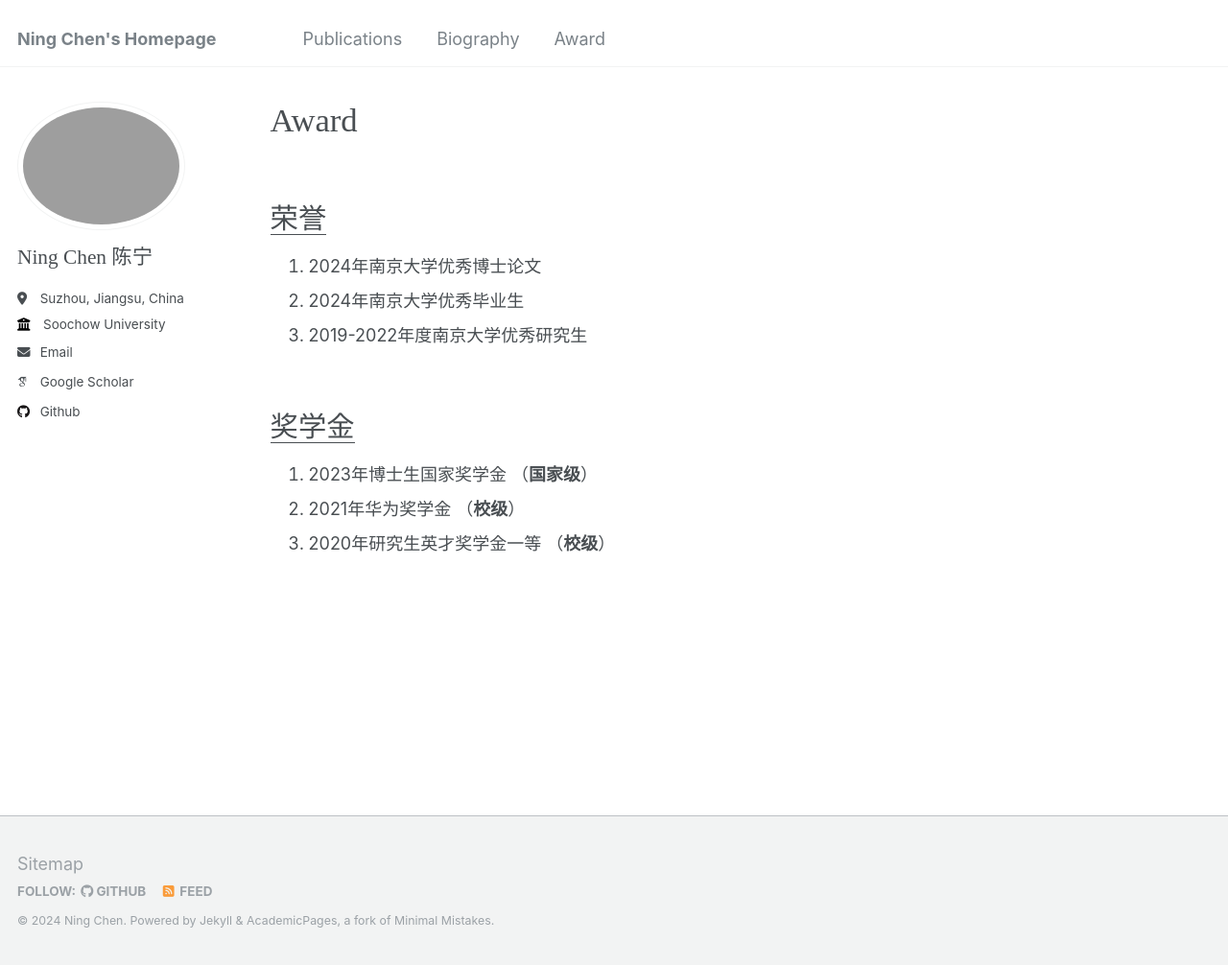
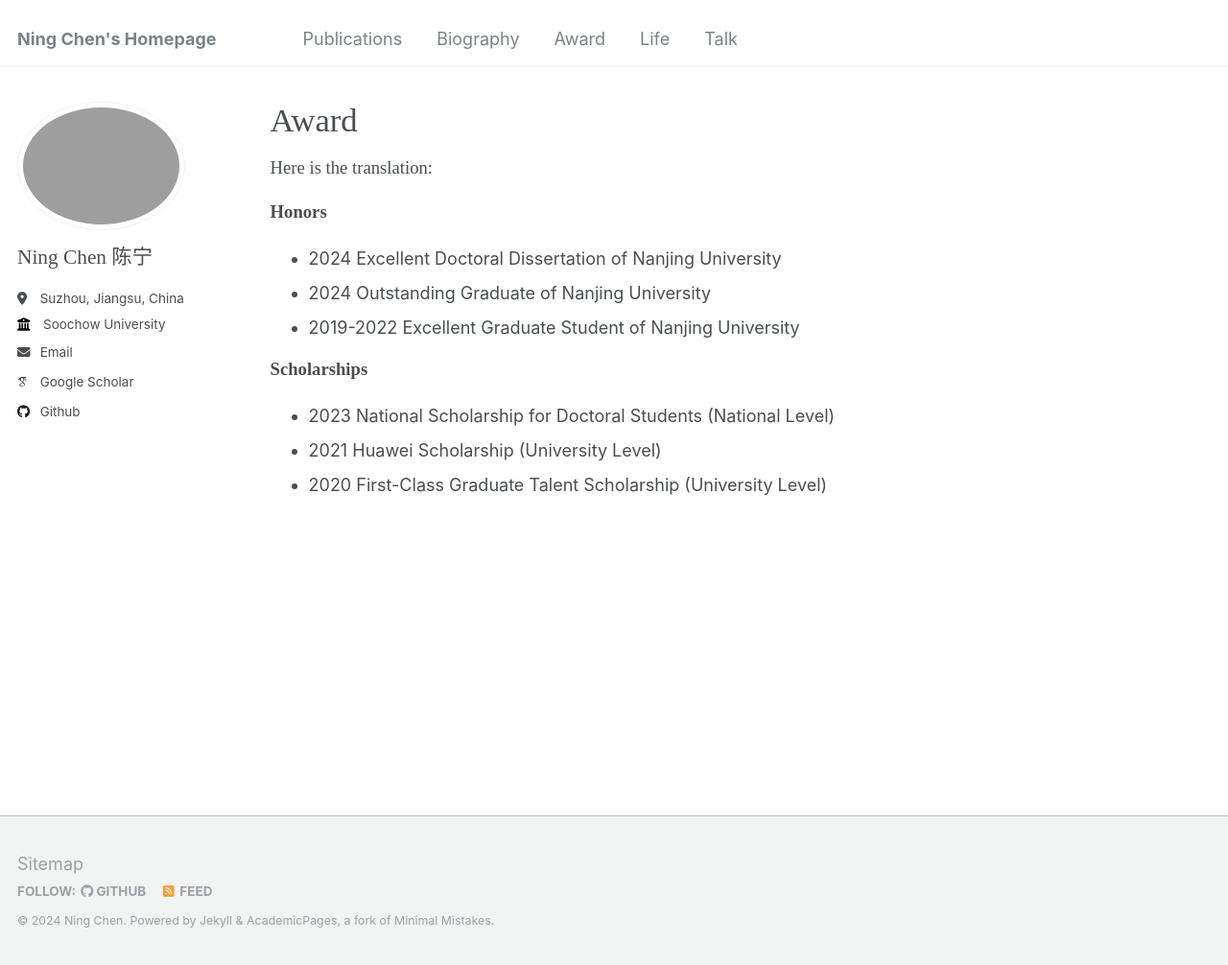
Before and after one commit to nju-cn/nju-cn.github.io, a Jekyll site: the page built from _pages/award.md, in a window 1280 px wide and 1006 px high. Shown: the whole window at 96% size. Built offline with Jekyll 4.4.1, drawn with Linux system fonts in a browser that asks for light colours; some web fonts are replaced.

Commit message:
Merge remote-tracking branch 'origin/master'

```diff
--- a/_data/navigation.yml
+++ b/_data/navigation.yml
@@ -13,3 +13,9 @@ main:
 
   - title: "Award"
     url: /award/
+
+  - title: "Life"
+    url: /life/
+
+  - title: "Talk"
+    url: /talk/
--- a/_pages/award.md
+++ b/_pages/award.md
@@ -12,13 +12,14 @@ h3 { font: 16pt Microsoft YaHei !important; }
 p { font: 14pt kai !important; }
 </style>
 
+Here is the translation:
 
-## <u>荣誉</u>
-1. 2024年南京大学优秀博士论文
-2. 2024年南京大学优秀毕业生
-3. 2019-2022年度南京大学优秀研究生
+**Honors**
+- 2024 Excellent Doctoral Dissertation of Nanjing University
+- 2024 Outstanding Graduate of Nanjing University
+- 2019-2022 Excellent Graduate Student of Nanjing University
 
-## <u>奖学金</u>
-1. 2023年博士生国家奖学金 （**国家级**）
-2. 2021年华为奖学金 （**校级**）
-3. 2020年研究生英才奖学金一等 （**校级**）
+**Scholarships**
+- 2023 National Scholarship for Doctoral Students (National Level)
+- 2021 Huawei Scholarship (University Level)
+- 2020 First-Class Graduate Talent Scholarship (University Level)
```
Also changed, not shown: _pages/life.md (+2 -9 lines).
